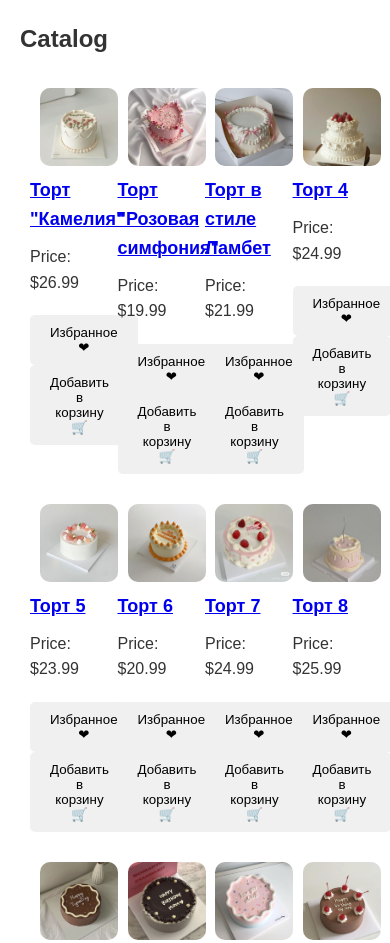
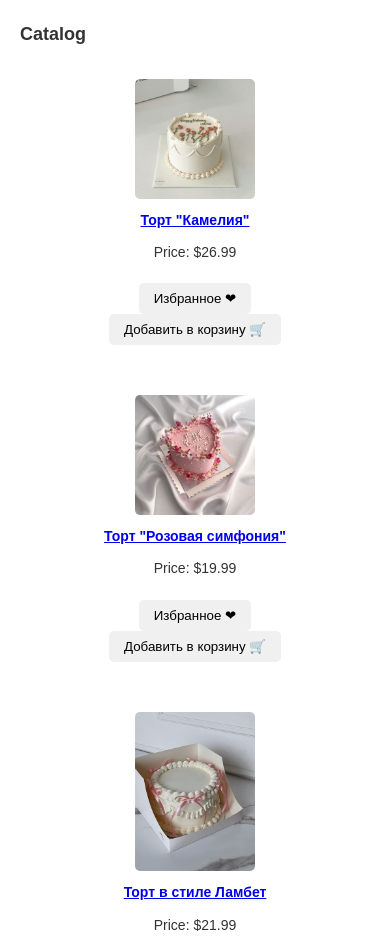
Before and after one commit to iamsashka/----------, a website: page html/catalog.html in a window 390 px wide. Shown: the top 943 px of the page. Drawn offline with Linux system fonts and the light colour scheme.

Commit message:
Update style.css

```diff
--- a/css/style.css
+++ b/css/style.css
@@ -121,12 +121,12 @@
 }
 
 img {
-    width: 100px;
-    height: 100px;
+    width: 100%;
+    height: auto;
     margin: 10px;
     border-radius: 5px;
+    object-fit: cover;
 }
-
 
 button {
     padding: 10px 20px;
@@ -147,6 +147,7 @@
     text-align: center;
     clear: both;
 }
+
 /* Каталог */
 #catalog ul {
     list-style: none;
@@ -154,60 +155,80 @@
     margin: 0;
     display: flex;
     flex-wrap: wrap;
+    justify-content: space-between;
 }
 
 #catalog li {
-    display: inline-block;
-    margin: 10px;
-    width: calc(25% - 20px);
+    width: calc(25% - 20px); /* 4 товара в ряд */
+    margin-bottom: 20px;
+    display: flex;
+    flex-direction: column;
+    align-items: center;
 }
 
 .product {
-    width: 20vw; /* 20% of the viewport width */
-    height: 20vw; /* 20% of the viewport width */
+    width: 100%;
+    height: auto;
+    max-width: 200px; /* Ограничиваем максимальный размер изображения */
+    margin-bottom: 10px;
     object-fit: cover;
-    border-radius: 10px;
-    display: flex;
-
 }
 
+/* Медиа-запросы для адаптивности */
+
 @media (max-width: 1200px) {
-    main {
-      flex-direction: column;
-    }
-    section {
-      width: 80%;
-      margin: 0 auto;
+    #catalog li {
+        width: calc(33.33% - 20px); /* 3 товара в ряд */
     }
 }
 
-  @media (max-width: 768px) {
-    .menushka {
-      flex-direction: column;
+@media (max-width: 900px) {
+    #catalog li {
+        width: calc(50% - 20px); /* 2 товара в ряд */
     }
-    .menushka button {
-      margin: 10px 0;
 }
-    section {
-      width: 90%;
-      margin: 0 auto;
+
+@media (max-width: 600px) {
+    #catalog li {
+        width: 100%; /* 1 товар в ряд */
+    }
+
+    .product {
+        max-width: 150px; /* Уменьшаем размер изображений на маленьких экранах */
+    }
+
+    h1 {
+        font-size: 20px;
+    }
+
+    h2 {
+        font-size: 16px;
     }
 }
 
 @media (max-width: 480px) {
-    .menushka {
-      flex-direction: column;
+    #catalog li {
+        width: 100%; /* 1 товар в ряд */
+        padding: 10px;
     }
-    .menushka button {
-      margin: 5px 0;
-      padding: 5px 10px;
+
+    .product {
+        max-width: 120px; /* Еще меньше изображения */
     }
-    section {
-      width: 100%;
-      margin: 0 auto;
+
+    button {
+        padding: 8px 15px; /* Уменьшаем кнопки */
     }
-    img {
-      width: 50px;
-      height: 50px;
+
+    h1 {
+        font-size: 18px;
+    }
+
+    h2 {
+        font-size: 14px;
+    }
+
+    p {
+        font-size: 14px;
     }
 }
```
Lines whose indentation alone changed are shown as unchanged.
